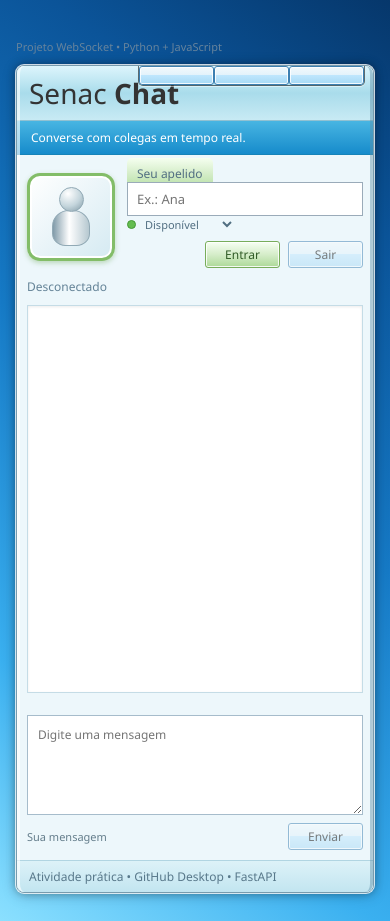
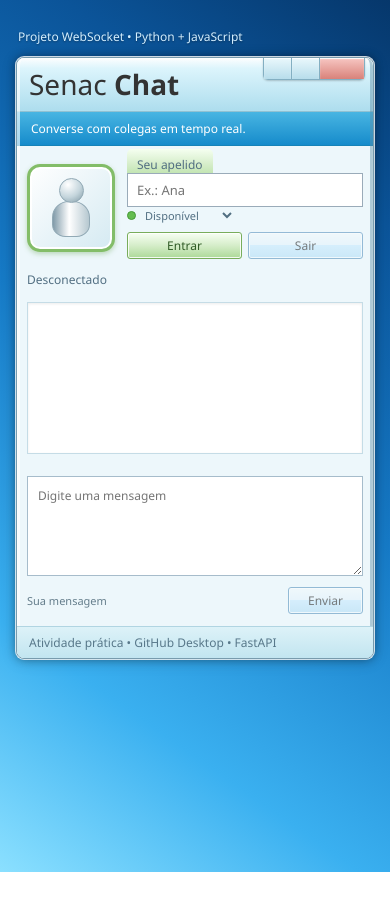
Before and after one commit to lohannsc/web-socket-chat, a plain HTML site: page static/index.html in a window 390 px wide. After the commit the page ends 872 px from the top, so only its background shows below. Drawn offline with Linux system fonts and the light colour scheme.

Commit message:
style(chat) finalizar janela igual ao msn

```diff
--- a/static/estilo.css
+++ b/static/estilo.css
@@ -21,8 +21,12 @@ main {
 }
 .janela {
   position: relative;
+
   width: 100%;
-  min-height: 580px;
+  max-width: 700px;
+
+  height: 640px;
+  min-height: 0;
 
   display: flex;
   flex-direction: column;
@@ -49,8 +53,20 @@ main {
   pointer-events: none;
 }
 .barra-titulo {
-  background: linear-gradient(to bottom, #ddf5fc, #a9dceb, #c8eaf4);
-  padding: 8px 12px;
+  position: relative;
+  min-height: 54px;
+  padding: 8px 115px 8px 12px;
+  background: linear-gradient(
+    to bottom,
+    rgba(255, 255, 255, 0.85) 0%,
+    rgba(218, 244, 252, 0.9) 20%,
+    rgba(170, 220, 237, 0.95) 100%
+  );
+
+  border-bottom: 1px solid #8dbdce;
+
+  box-shadow: inset 0 1px 2px rgba(255, 255, 255, 0.9);
+
   border-bottom: 1px solid #91c1d2;
 
   display: flex;
@@ -58,9 +74,79 @@ main {
   align-items: center;
 }
 
+/* Agrupamento dos botões */
+.aero-controls {
+  position: absolute;
+  top: 0;
+  right: 8px;
+  display: flex;
+  align-items: center;
+
+  border: 1px solid #83afc2;
+  border-top: none;
+  border-radius: 0 0 5px 5px;
+
+  z-index: 3;
+
+  box-shadow: 0 1px 2px rgba(0, 0, 0, 0.2);
+}
+
+/* Botões */
+.aero-btn {
+  display: flex;
+  align-items: center;
+  justify-content: center;
+  width: 28px;
+  min-width: 28px;
+  height: 21px;
+  min-height: 21px;
+  text-align: center;
+  vertical-align: middle;
+
+  padding: 0 !important;
+
+  border: none;
+  border-right: 1px solid #83afc2;
+  border-radius: 0;
+
+  background: linear-gradient(to bottom, #eaf8fc, #b7ddeb);
+
+  color: #31566a;
+  font-size: 13px;
+  box-shadow: inset 0 1px 1px #ffffff;
+}
+
+.aero-btn.min {
+  font-size: 13px;
+}
+
+.aero-btn.max {
+  font-size: 11px;
+}
+/* Botão fechar */
+.aero-btn.close {
+  width: 44px;
+  min-width: 44px;
+
+  background: linear-gradient(to bottom, #f7c7c3, #d9827a);
+
+  color: #ffffff;
+  border-right: none;
+}
+
+/* Hover */
+.aero-btn:hover {
+  background: linear-gradient(to bottom, #ffffff, #c5e8f5);
+  border-color: #5488b5;
+}
+
+.aero-btn.close:hover {
+  background: linear-gradient(to bottom, #f5a8a1, #d34b43);
+}
 .barra-titulo h1 {
   font-family: "Segoe UI Light", "Segoe UI", sans-serif;
   font-size: 28px;
+  line-height: 1.2;
   font-weight: 300;
   margin: 0;
   color: #333333;
@@ -85,19 +171,22 @@ main {
 .conteudo-janela {
   flex: 1;
   display: flex;
+  min-height: 0;
   flex-direction: column;
   padding: 14px;
   gap: 10px;
 }
 .sobretitulo {
-  font-size: 11px;
-  color: #66839c;
+  font-size: 12px;
+  color: #d4efff;
+  text-shadow: 0 1px 2px rgba(0, 0, 0, 0.35);
+  margin: 0 0 12px 2px;
 }
 
 #situacao {
   font-size: 12px;
-  color: #648397;
-  margin: 0;
+  color: #526f82;
+  margin: 2px 0 4px;
 }
 
 .aplicacao {
@@ -108,14 +197,6 @@ main {
   padding: 10px;
 }
 
-.controles-janela {
-  border: 1px solid transparent;
-  border-radius: 3px;
-  background: transparent;
-  box-shadow: none;
-  font-size: 13px;
-  color: #32566a;
-}
 .identificacao {
   grid-area: avatar;
 }
@@ -191,10 +272,9 @@ main {
   cursor: pointer;
 }
 #mensagens {
-  flex: 1;
-  min-height: 220px;
+  flex: 1 1 0;
   margin-top: 0;
-  height: 300px;
+  height: auto;
   width: 100%;
   overflow-y: auto;
 
@@ -251,11 +331,13 @@ input {
 .compositor {
   display: flex;
   flex-direction: column;
+  flex-shrink: 0;
   gap: 8px;
   width: 100%;
 }
 .compositor textarea {
   width: 100%;
+  min-height: 90px;
   min-height: 90px;
   resize: vertical;
   background: #ffffff;
@@ -264,6 +346,12 @@ input {
   font-family: "Segoe UI", sans-serif;
   font-size: 12px;
   color: #333333;
+}
+.barra-inferior {
+    display: flex;
+    justify-content: space-between;
+    align-items: center;
+    min-height: 32px;
 }
 .barra-inferior {
   display: flex;
@@ -305,67 +393,10 @@ button {
   outline: none;
 }
 
-/* Efeito ao passar o mouse */
-.btn-aero:hover {
-  border-color: #2c628b;
-  background: linear-gradient(
-    to bottom,
-    #eaf6fd 0%,
-    #d9f0fc 49%,
-    #bee6fd 50%,
-    #a7d9f5 100%
-  );
-  box-shadow:
-    inset 0 0 2px #ffffff,
-    0 0 3px rgba(60, 127, 177, 0.4);
-}
-
-/* Efeito ao clicar */
-.btn-aero:active {
-  border-color: #2c628b;
-  background: linear-gradient(
-    to bottom,
-    #e5f4fc 0%,
-    #c4e5f6 49%,
-    #98d1ef 50%,
-    #68b3db 100%
-  );
-  box-shadow: inset 0 1px 2px rgba(0, 0, 0, 0.2);
-}
-/* Na sua barra de título ou na div principal da janela */
-.window-header {
-  position: relative;
-  /* ...seus outros estilos (padding, gradiente, etc.) */
-}
-
-/* Container que agrupa os 3 botões */
-.aero-controls {
-  position: absolute;
-  top: 0;       /* Cola na borda superior */
-  right: 8px;   /* Pequena margem da borda direita */
-  display: flex;
-  border: 1px solid rgba(0, 0, 0, 0.55);
-  border-top: none; /* Remove a linha de cima */
-  border-radius: 0 0 5px 5px; /* Arredonda só embaixo */
-  overflow: hidden;
-  box-shadow: 0 1px 0 rgba(255, 255, 255, 0.5);
-}
-
-/* Botões Minimizar e Maximizar (mais estreitos) */
-.aero-btn {
-  width: 28px;
-  height: 19px;
-  padding: 0;
-  /* ...mantenha o gradiente de vidro */
-}
-
-/* Botão Fechar (mais largo) */
-.aero-btn.close {
-  width: 44px;
-}
 .botoes-entrada {
   display: flex;
   justify-content: flex-end;
+  min-width: 75px;
   gap: 8px;
   flex-shrink: 0;
 }
@@ -388,6 +419,11 @@ button:disabled {
 
   color: #315c27;
 }
+.janela > footer {
+  flex-shrink: 0;
+  position: relative;
+  z-index: 2;
+}
 footer {
   background: linear-gradient(to bottom, #ddf2f8, #c2e5f0);
   border-top: 1px solid #b1d5e2;
@@ -396,29 +432,44 @@ footer {
   color: #58788a;
 }
 
+@media (max-width: 400px) {
+  .botoes-entrada {
+    min-width: 0;
+    width: 100%;
+    gap: 6px;
+    justify-content: flex-end;
+  }
+
+  .botoes-entrada button {
+    min-width: 0;
+    width: calc((100% - 6px) / 2);
+    padding: 4px 6px;
+  }
+}
+
 @media (max-width: 600px) {
+
     .aplicacao {
         padding: 8px;
     }
 
     .janela {
-    min-height: calc(100vh - 16px);
+        height: auto;
+        min-height: 0;
     }
 
     .conteudo-janela {
         padding: 10px;
+        min-height: 480px;
     }
 
-  #form-entrada {
-    flex-wrap: wrap;
-  }
-
-  #form-entrada input {
-    flex: 1;
-    min-width: 100px;
+    #mensagens {
+        min-height: 0;
     }
 
     .compositor textarea {
+        height: 100px;
         min-height: 100px;
     }
+
 }
```
Lines whose indentation alone changed are shown as unchanged.
